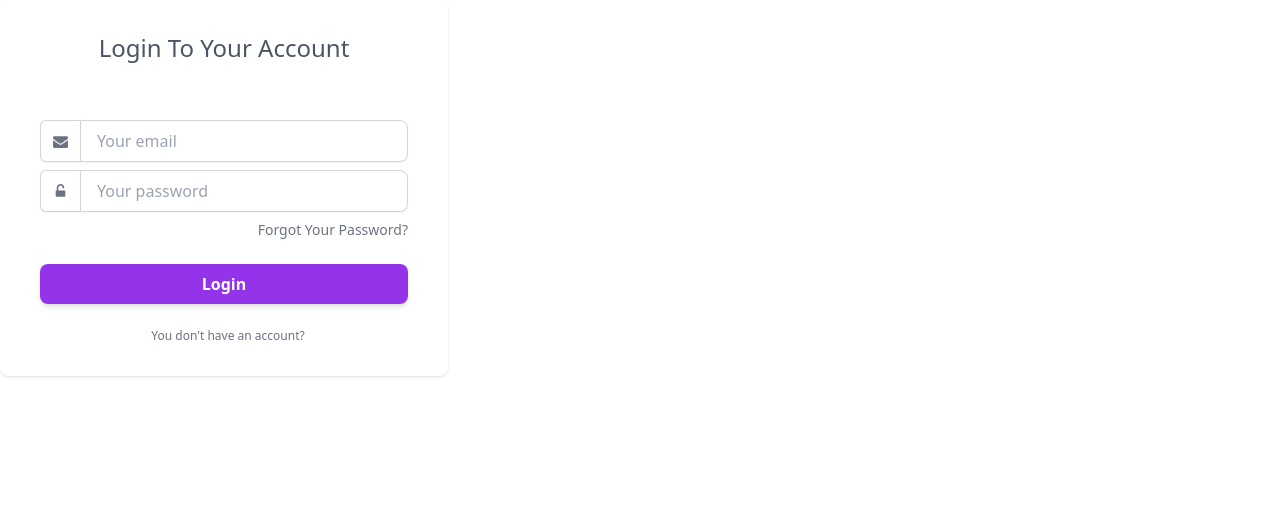
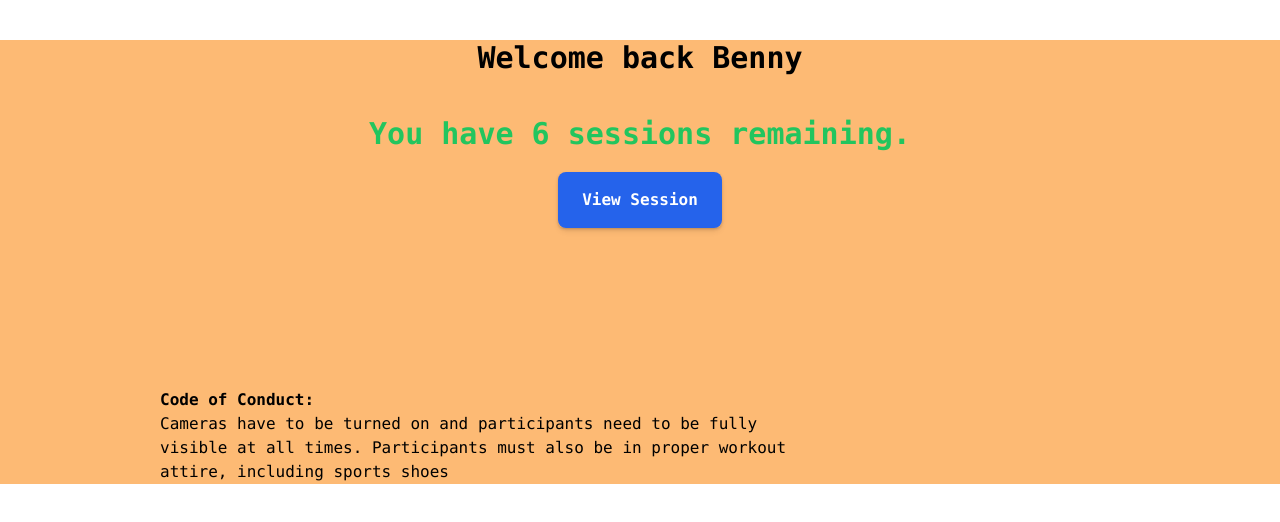
Before and after one commit to Zufiqqar/CodeEXP_2022_Hackathon, a Next.js app in the folder nova/: page / in a window 1280 px wide. Shown: the top 522 px of the page. Built offline with nearby package versions, Linux system fonts and the light colour scheme.

Commit message:
main menu

```diff
--- a/nova/pages/Mainmenu.jsx
+++ b/nova/pages/Mainmenu.jsx
@@ -4,24 +4,35 @@ function Mainmenu() {
   const nameofUser = "Benny";
 
   return (
-    <div>
-      <div class="text-center w-full mx-auto py-12 px-4 sm:px-6 lg:py-16 lg:px-8 z-20">
-        <h2 class="text-3xl font-extrabold text-black dark:text-white sm:text-4xl">
-          <span class="block">Welcome back {nameofUser}</span>
-          <span class="block text-green-500">
+    <div class="bg-orange-300 w-full h-full">
+      <div class="text-center w-full ">
+        <h2 class="text-3xl font-extrabold text-black dark:text-white">
+          <span class="block my-10 font-mono">Welcome back {nameofUser}</span>
+          <span class="block font-mono text-green-500">
             You have 6 sessions remaining.
           </span>
         </h2>
         <div class="lg:mt-0 lg:flex-shrink-0">
-          <div class="mt-12 inline-flex rounded-md shadow">
+          <div class="mt-5 inline-flex rounded-md shadow">
             <button
               type="button"
-              class="py-4 px-6  bg-blue-600 hover:bg-indigo-700 focus:ring-indigo-500 focus:ring-offset-indigo-200 text-white w-full transition ease-in duration-200 text-center text-base font-semibold shadow-md focus:outline-none focus:ring-2 focus:ring-offset-2  rounded-lg "
+              class="font-mono py-4 px-6 bg-blue-600 hover:bg-indigo-700 focus:ring-indigo-500 focus:ring-offset-indigo-200 text-white w-full transition ease-in duration-200 text-center text-base font-semibold shadow-md focus:outline-none focus:ring-2 focus:ring-offset-2  rounded-lg "
             >
-              Get started
+              View Session
             </button>
           </div>
         </div>
+      </div>
+
+      <div>
+        <span class="block mt-40 ml-40 font-mono font-bold">
+          Code of Conduct:
+        </span>
+        <span class="block ml-40 font-mono flex flex-wrap w-1/2">
+          Cameras have to be turned on and participants need to be fully visible
+          at all times. Participants must also be in proper workout attire,
+          including sports shoes
+        </span>
       </div>
     </div>
   );
--- a/nova/pages/index.jsx
+++ b/nova/pages/index.jsx
@@ -6,7 +6,7 @@ import Create from "./Create";
 import Mainmenu from "./Mainmenu";
 
 const Home = () => {
-  return <Login />;
+  return <Mainmenu />;
 };
 
 export default Home;
```
